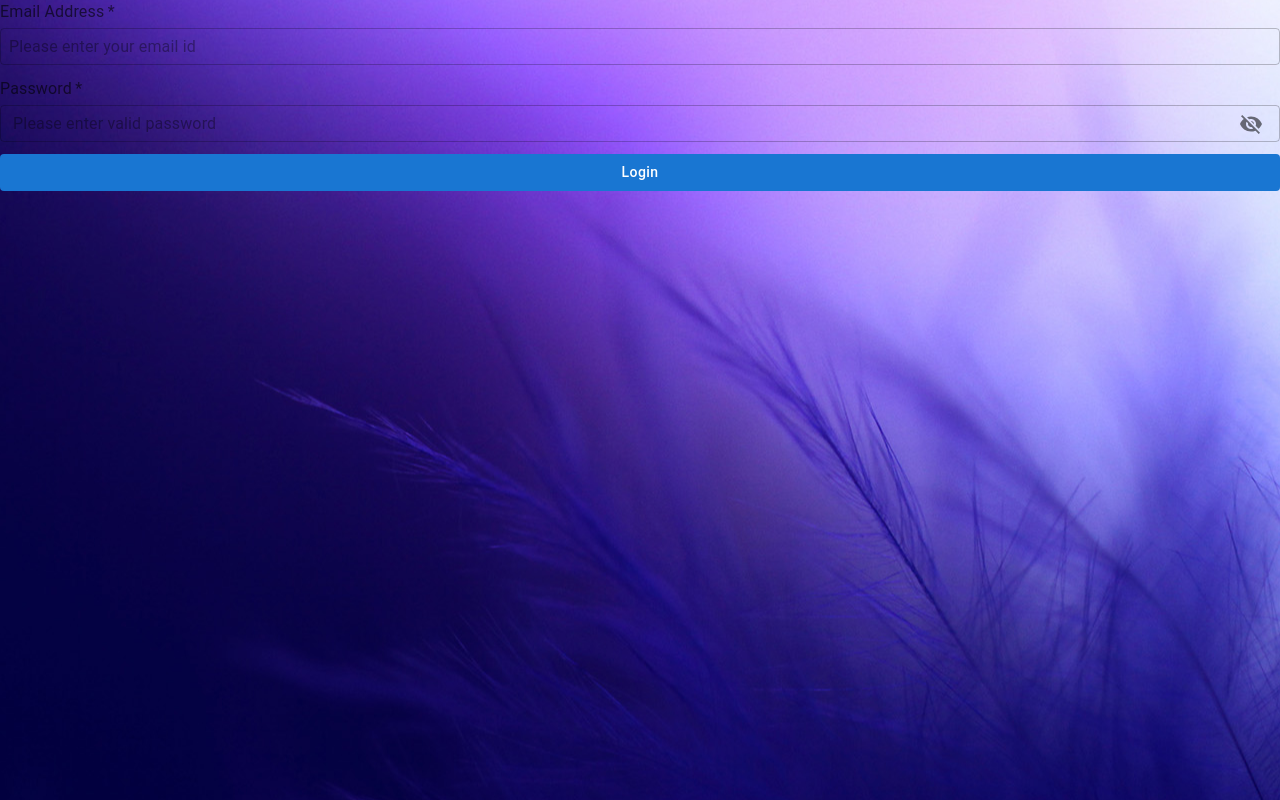
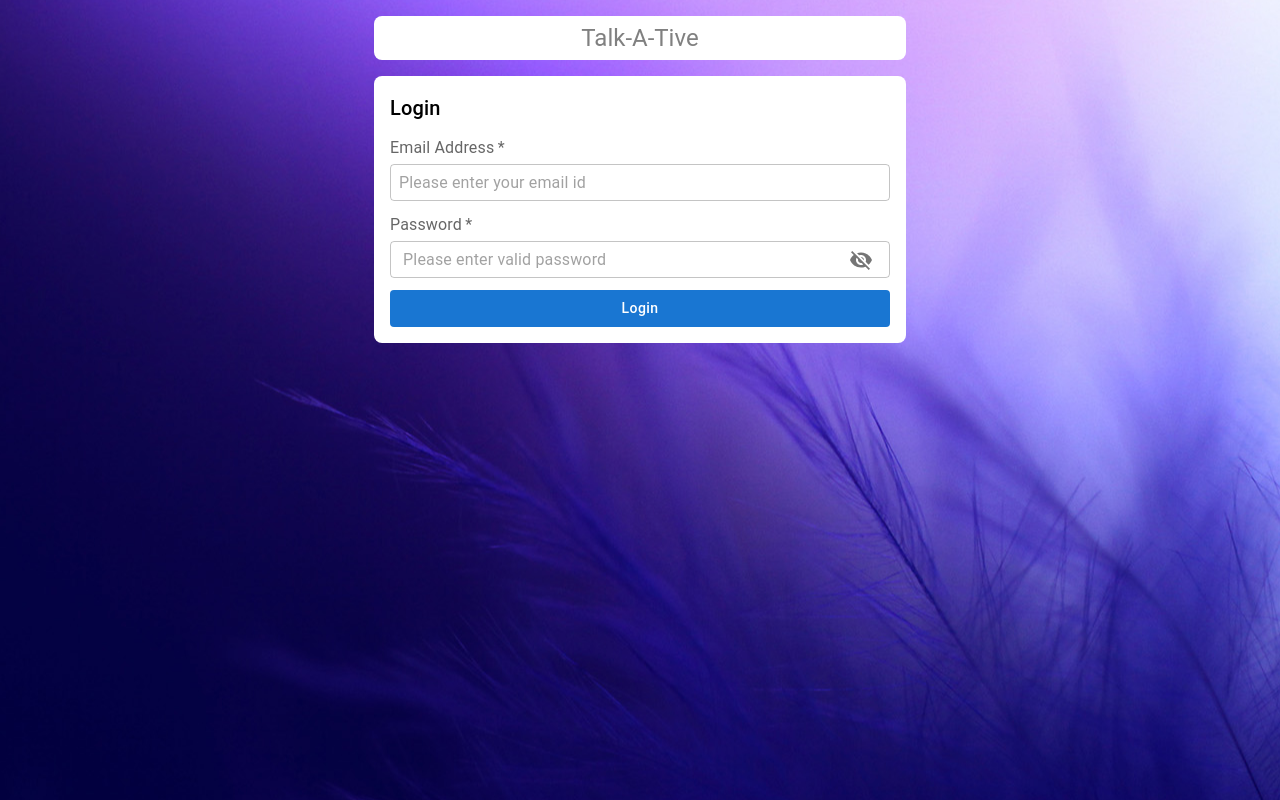
Before and after one commit to vinaymaurya105/chat-app, a React (Create React App) app in the folder client/: page /login in a window 1280 px wide. Built offline with nearby package versions, Linux system fonts and the light colour scheme.

Commit message:
layout in progress

```diff
--- a/client/src/App.tsx
+++ b/client/src/App.tsx
@@ -1,6 +1,6 @@
 import { Box } from "@mui/material";
 import React from "react";
-import Home from "./components/Home";
+import Home from "./components/HomePageLayout";
 import "./App.css";
 import { BrowserRouter, Route, Routes, Navigate } from "react-router-dom";
 import Login from "./components/Login";
--- a/client/src/components/Home.tsx
+++ b/client/src/components/HomePageLayout.tsx
@@ -1,31 +1,39 @@
 import { Box, Typography } from "@mui/material";
-import React from "react";
-import Login from "./Login";
-import { url } from "inspector";
-import Signup from "./Signup";
+import { makeStyles } from "@mui/styles";
 
-function Home() {
+const useStyle = makeStyles({
+  container: {
+    display: "flex",
+    justifyContent: "center",
+    alignItems: "center",
+    borderRadius: 2,
+    maxWidth: 500,
+  },
+});
+
+function Home(props: any) {
+  const { label = "Login", subLabel, children } = props;
   return (
     <Box
       display="flex"
       justifyContent="center"
       alignItems="center"
       flexDirection="column"
-      gap={1.5}
+      gap={2}
       p={2}
     >
       <Box
-        height={60}
+        height={40}
         display="flex"
         justifyContent="center"
         alignItems="center"
         bgcolor="#fff"
         borderRadius={2}
-        p="0px 16px"
+        p="2px 16px"
         maxWidth={500}
         width="100%"
       >
-        <Typography variant="h4" color="grey">
+        <Typography variant="h5" color="grey">
           Talk-A-Tive
         </Typography>
       </Box>
@@ -36,9 +44,14 @@ function Home() {
         bgcolor="#fff"
         borderRadius={2}
         p={2}
+        display="flex"
+        flexDirection="column"
+        justifyContent="center"
+        gap={1.5}
       >
-        <Login />
-        {/* <Signup /> */}
+        <Typography variant="h6">{label}</Typography>
+        {subLabel}
+        {children}
       </Box>
     </Box>
   );
--- a/client/src/components/Login.tsx
+++ b/client/src/components/Login.tsx
@@ -10,6 +10,7 @@ import {
 } from "@mui/material";
 import { makeStyles } from "@mui/styles";
 import { ChangeEvent, useEffect, useState } from "react";
+import Home from "./HomePageLayout";
 
 const useStyle: any = makeStyles(() => ({
   input: {
@@ -46,14 +47,7 @@ function Login() {
   };
 
   return (
-    <Box
-      display="flex"
-      flexDirection="column"
-      justifyContent="center"
-      gap={1.5}
-      width="100%"
-      boxSizing="border-box"
-    >
+    <Home>
       <Box className="wrapper">
         <InputLabel required>Email Address</InputLabel>
         <TextField
@@ -100,7 +94,7 @@ function Login() {
       >
         Login
       </Button>
-    </Box>
+    </Home>
   );
 }
 
```
